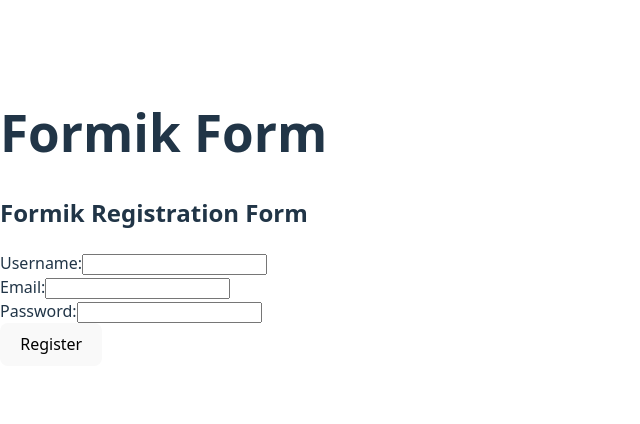
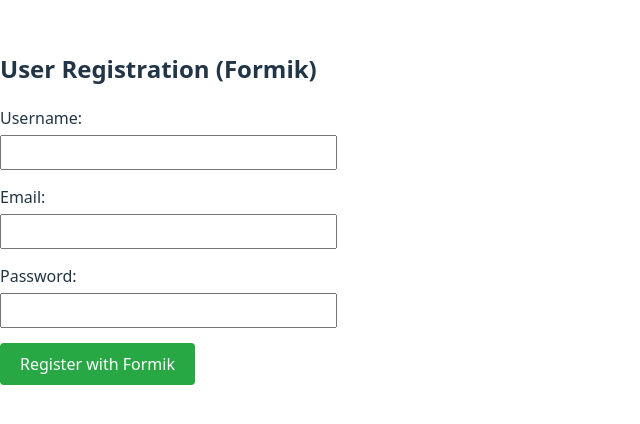
Before and after one commit to Timbo016/alx-fe-reactjs, a React (Vite) app in the folder form-handling-react/: page / in a window 1280 px wide. Shown: the part 182-606 px from the top of the page, without its empty margins (0-640 px from the left). Built offline with nearby package versions, Linux system fonts and the light colour scheme.

Commit message:
Modified all components

```diff
--- a/form-handling-react/src/App.jsx
+++ b/form-handling-react/src/App.jsx
@@ -1,33 +1,24 @@
-import React from "react";
-/*import RegistrationForm from "./components/RegistrationForm";
-// import FormikForm from "./components/FormikForm"; // uncomment to test Formik
+/*import RegistrationForm from './components/RegistrationForm';
 
 function App() {
   return (
-    <div>
+    <div className="App">
       <RegistrationForm />
-      {/* <FormikForm /> }
     </div>
   );
 }
 
 export default App;
 
-
-
 */
 
-
 //import RegistrationForm from './components/RegistrationForm';
-import FormikForm from './components/FormikForm';
+import FormikForm from './components/formikForm';
 
 function App() {
   return (
-    /*<div>
-      <h1>Controlled Form</h1>
-      < RegistrationForm /> */
-      <div>
-      <h1>Formik Form</h1>
+    <div className="App">
+
       <FormikForm />
     </div>
   );
--- a/form-handling-react/src/components/FormikForm.jsx
+++ b/form-handling-react/src/components/FormikForm.jsx
@@ -1,70 +1,90 @@
-import React from "react";
-import { Formik, Form, Field, ErrorMessage } from "formik";
-import * as Yup from "yup";
+import { Formik, Form, Field, ErrorMessage } from 'formik';
+import * as Yup from 'yup';
 
-// ✅ Yup validation schema
+// Validation schema using Yup
 const validationSchema = Yup.object({
-  username: Yup.string().required("Username is required"),
-  email: Yup.string().email("Invalid email").required("Email is required"),
-  password: Yup.string().required("Password is required"),
+  username: Yup.string()
+    .required('Username is required')
+    .min(3, 'Username must be at least 3 characters'),
+  email: Yup.string()
+    .email('Invalid email address')
+    .required('Email is required'),
+  password: Yup.string()
+    .min(6, 'Password must be at least 6 characters')
+    .required('Password is required')
 });
 
 const FormikForm = () => {
-  const handleSubmit = async (values, { setSubmitting, resetForm, setErrors }) => {
-    try {
-      const response = await fetch("https://jsonplaceholder.typicode.com/users", {
-        method: "POST",
-        headers: { "Content-Type": "application/json" },
-        body: JSON.stringify(values),
-      });
+  const initialValues = {
+    username: '',
+    email: '',
+    password: ''
+  };
 
-      if (!response.ok) {
-        throw new Error("Failed to submit form");
-      }
-
-      console.log("Form submitted successfully:", values);
-      alert("Registration successful!");
-      resetForm();
-    } catch (error) {
-      console.error("Error submitting form:", error);
-      setErrors({ submit: "An error occurred while submitting the form." });
-    } finally {
-      setSubmitting(false);
-    }
+  const handleSubmit = (values, { setSubmitting, resetForm }) => {
+    console.log('Form submitted with Formik:', values);
+    alert('Registration successful with Formik!');
+    resetForm();
+    setSubmitting(false);
   };
 
   return (
-    <div>
-      <h2>Formik Registration Form</h2>
+    <div style={{ maxWidth: '400px', margin: '20px auto' }}>
+      <h2>User Registration (Formik)</h2>
+
       <Formik
-        initialValues={{ username: "", email: "", password: "" }}
+        initialValues={initialValues}
         validationSchema={validationSchema}
         onSubmit={handleSubmit}
       >
-        {({ isSubmitting, errors }) => (
+        {({ isSubmitting }) => (
           <Form>
-            <div>
-              <label>Username:</label>
-              <Field type="text" name="username" />
-              <ErrorMessage name="username" component="div" style={{ color: "red" }} />
+            <div style={{ marginBottom: '15px' }}>
+              <label htmlFor="username">Username:</label>
+              <Field
+                type="text"
+                id="username"
+                name="username"
+                style={{ display: 'block', width: '100%', padding: '8px', marginTop: '5px' }}
+              />
+              <ErrorMessage name="username" component="div" style={{ color: 'red', fontSize: '14px' }} />
             </div>
 
-            <div>
-              <label>Email:</label>
-              <Field type="email" name="email" />
-              <ErrorMessage name="email" component="div" style={{ color: "red" }} />
+            <div style={{ marginBottom: '15px' }}>
+              <label htmlFor="email">Email:</label>
+              <Field
+                type="email"
+                id="email"
+                name="email"
+                style={{ display: 'block', width: '100%', padding: '8px', marginTop: '5px' }}
+              />
+              <ErrorMessage name="email" component="div" style={{ color: 'red', fontSize: '14px' }} />
             </div>
 
-            <div>
-              <label>Password:</label>
-              <Field type="password" name="password" />
-              <ErrorMessage name="password" component="div" style={{ color: "red" }} />
+            <div style={{ marginBottom: '15px' }}>
+              <label htmlFor="password">Password:</label>
+              <Field
+                type="password"
+                id="password"
+                name="password"
+                style={{ display: 'block', width: '100%', padding: '8px', marginTop: '5px' }}
+              />
+              <ErrorMessage name="password" component="div" style={{ color: 'red', fontSize: '14px' }} />
             </div>
 
-            {errors.submit && <div style={{ color: "red" }}>{errors.submit}</div>}
-
-            <button type="submit" disabled={isSubmitting}>
-              {isSubmitting ? "Submitting..." : "Register"}
+            <button
+              type="submit"
+              disabled={isSubmitting}
+              style={{
+                padding: '10px 20px',
+                backgroundColor: '#28a745',
+                color: 'white',
+                border: 'none',
+                borderRadius: '4px',
+                cursor: 'pointer'
+              }}
+            >
+              Register with Formik
             </button>
           </Form>
         )}
```
Also changed, not shown: form-handling-react/src/components/RegistrationForm.jsx (+83 -45 lines).
